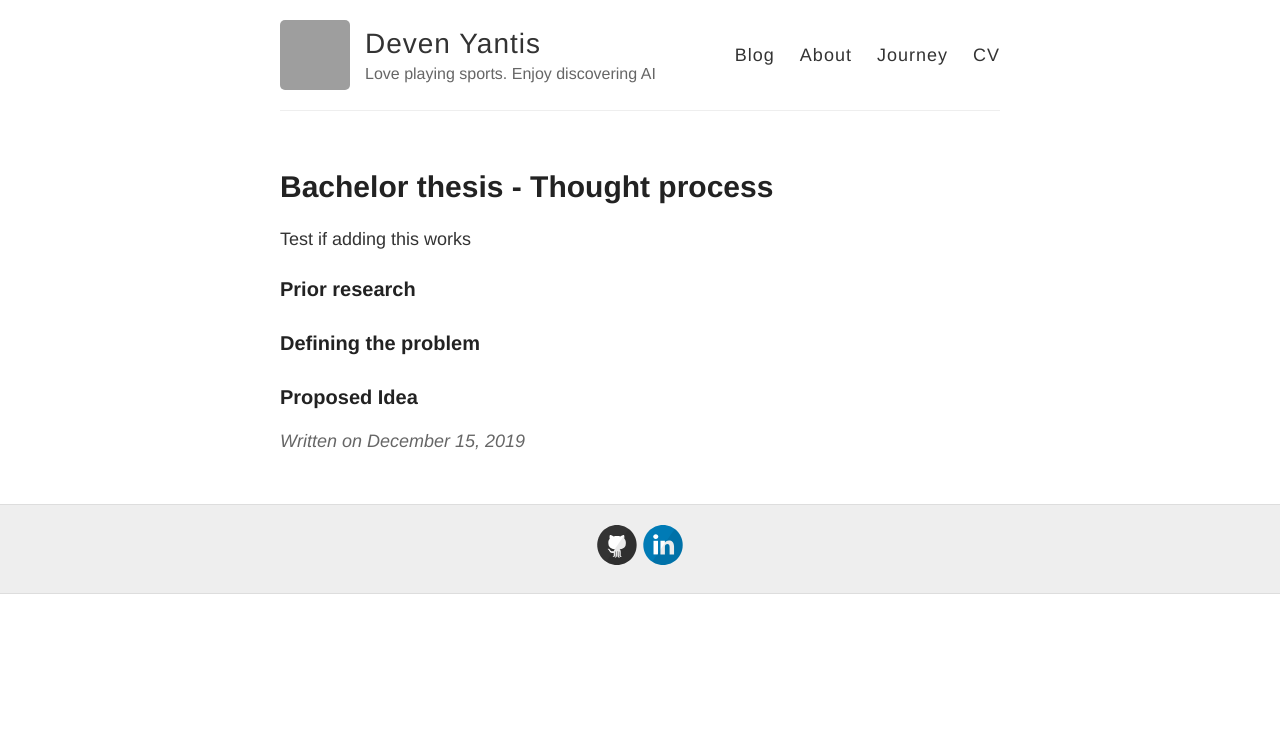
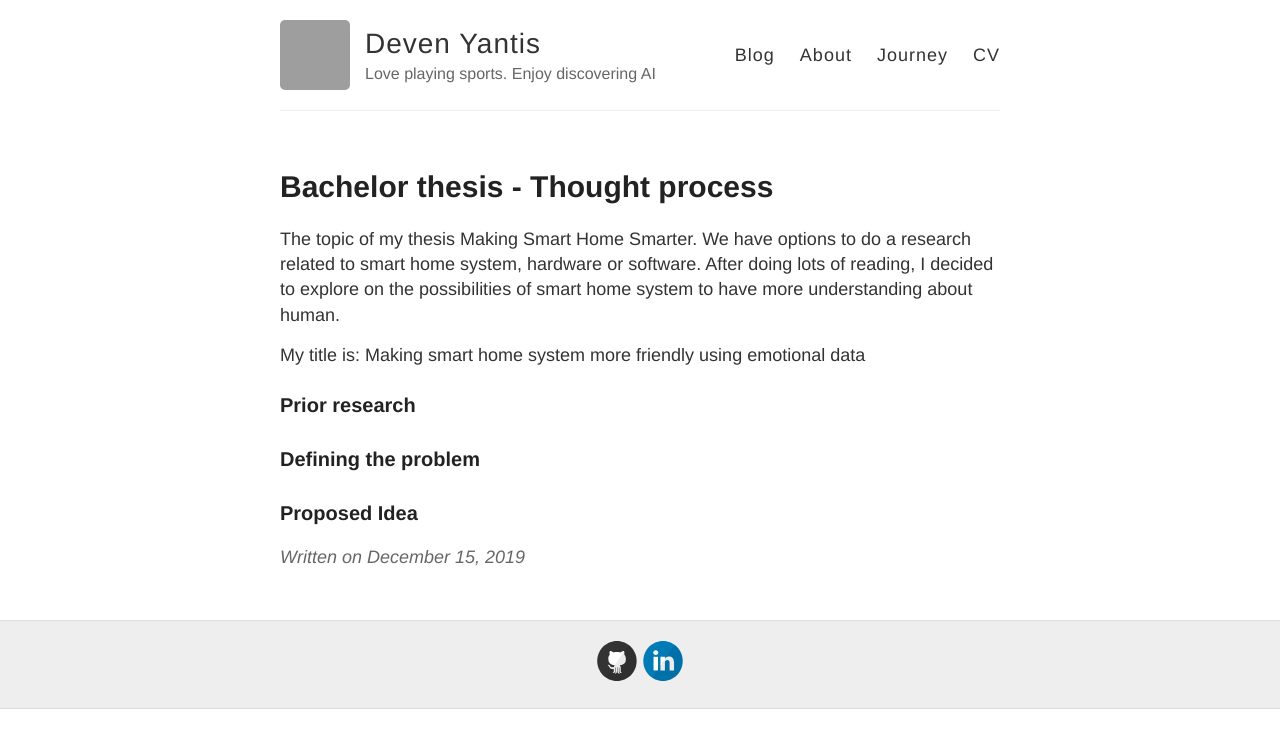
Before and after one commit to devennn/devennn.github.io, a Jekyll site: the page built from _posts/2019-12-15-bachelor-thesis-thought-process.md, in a window 1280 px wide. Shown: the top 748 px of the page. Built offline with Jekyll 4.4.1, drawn with Linux system fonts in a browser that asks for light colours; grey boxes are pictures that could not be loaded.

Commit message:
Update 2019-12-15-bachelor-thesis-thought-process.md

```diff
--- a/_posts/2019-12-15-bachelor-thesis-thought-process.md
+++ b/_posts/2019-12-15-bachelor-thesis-thought-process.md
@@ -3,7 +3,10 @@ layout: post
 title: Bachelor thesis - Thought process
 ---
 
-Test if adding this works
+The topic of my thesis Making Smart Home Smarter. We have options to do a research related to smart home system, hardware or software.
+After doing lots of reading, I decided to explore on the possibilities of smart home system to have more understanding about human.
+
+My title is: Making smart home system more friendly using emotional data
 
 ### Prior research
 
```
